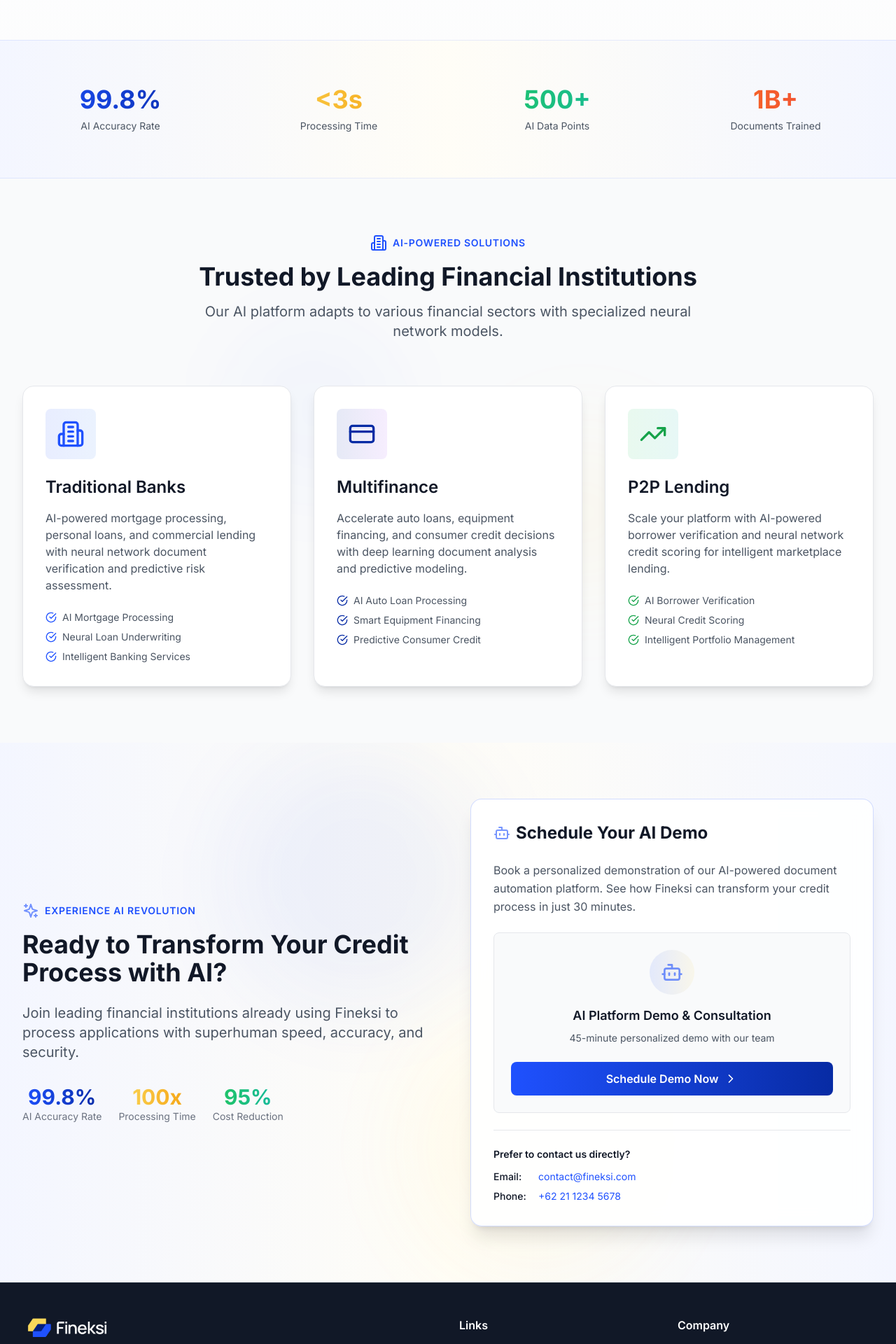
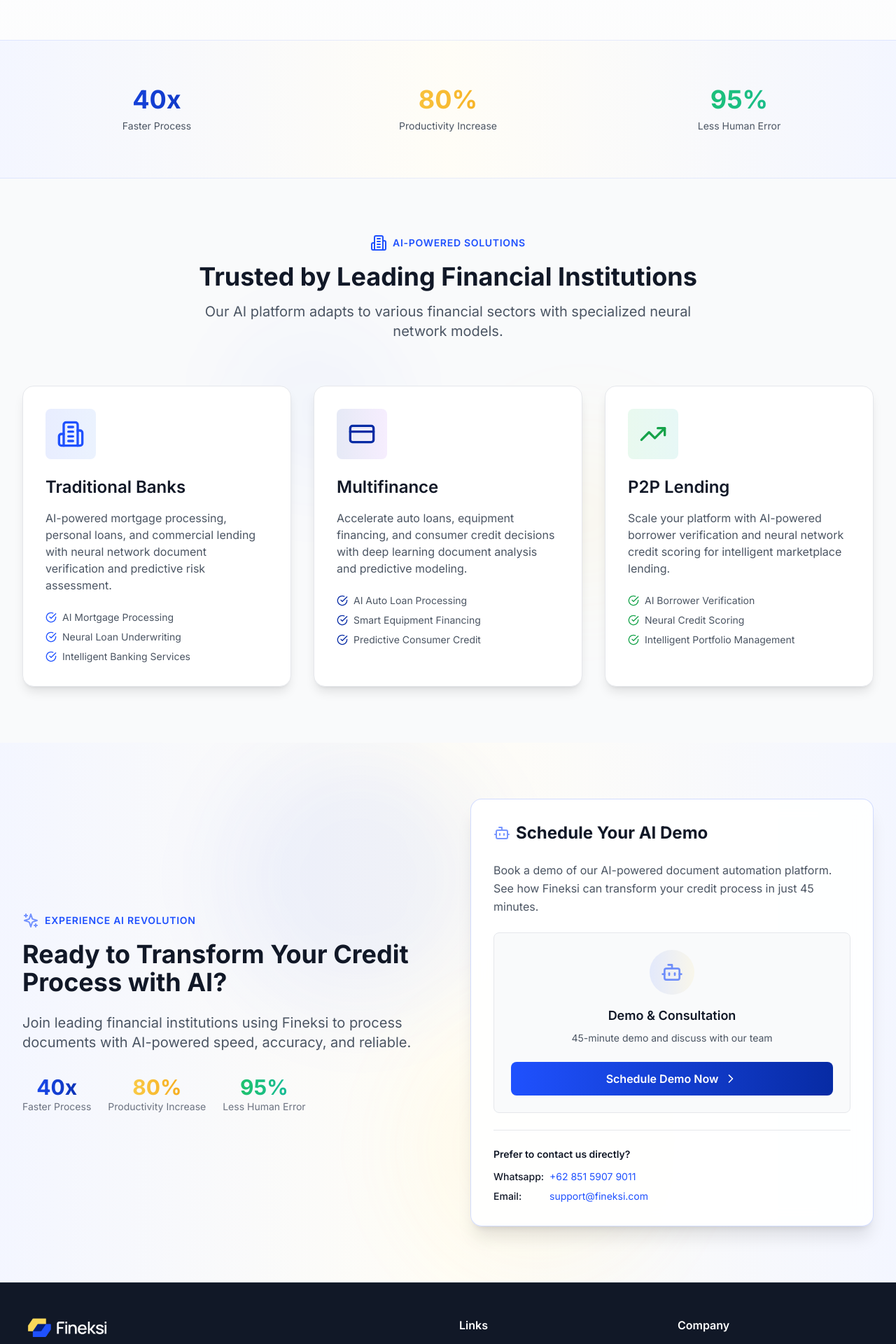
Before and after one commit to wyawin/fineksi-site, a Next.js app: page /en in a window 1280 px wide. Shown: the part 2980-4900 px from the top of the page at 70% size. Built offline with nearby package versions, Linux system fonts and the light colour scheme.

Commit message:
home update

```diff
--- a/components/Footer.tsx
+++ b/components/Footer.tsx
@@ -47,11 +47,11 @@
             {/* Contact Information */}
             <div className="flex space-x-10 mb-6">
               <div>
-                <div className="font-medium text-white mb-1">Phone</div>
+                <div className="font-medium text-white mb-1">{t('footer.whatsapp')}</div>
                 <div className="space-y-3 text-gray-400 text-sm">+62 851 5907 9011</div>
               </div>
               <div>
-                <div className="font-medium text-white mb-1">Email</div>
+                <div className="font-medium text-white mb-1">{t('footer.email')}</div>
                 <div className="space-y-3 text-gray-400 text-sm">support@fineksi.com</div>
               </div>
             </div>
--- a/components/HomePage.tsx
+++ b/components/HomePage.tsx
@@ -335,34 +335,28 @@
         </div>
       </section>
 
-      {/* AI Stats Section */}
+      {/* Stats Section */}
       <section className="py-16 bg-gradient-to-r from-[#1f51fe]/5 via-[#fad85a]/5 to-[#1f51fe]/5 border-y border-[#1f51fe]/10" aria-labelledby="stats-heading">
-        <h2 id="stats-heading" className="sr-only">AI Performance Statistics</h2>
+        <h2 id="stats-heading" className="sr-only">Solutions</h2>
         <div className="max-w-7xl mx-auto px-4 sm:px-6 lg:px-8">
-          <div className="grid grid-cols-2 md:grid-cols-4 gap-8 text-center">
+          <div className="grid grid-cols-3 md:grid-cols-3 gap-8 text-center">
             <div className="group">
               <div className="text-4xl font-bold bg-gradient-to-r from-[#1f51fe] to-[#072ba4] bg-clip-text text-transparent mb-2 group-hover:scale-110 transition-transform">
-                99.8%
+                40x
               </div>
-              <div className="text-gray-600 text-sm">{t('stats.accuracy')}</div>
+              <div className="text-gray-600 text-sm">{t('stats.faster')}</div>
             </div>
             <div className="group">
               <div className="text-4xl font-bold bg-gradient-to-r from-[#fad85a] to-[#f59e0b] bg-clip-text text-transparent mb-2 group-hover:scale-110 transition-transform">
-                &lt;3s
+                80%
               </div>
-              <div className="text-gray-600 text-sm">{t('stats.processing')}</div>
+              <div className="text-gray-600 text-sm">{t('stats.productivity')}</div>
             </div>
             <div className="group">
               <div className="text-4xl font-bold bg-gradient-to-r from-green-500 to-teal-500 bg-clip-text text-transparent mb-2 group-hover:scale-110 transition-transform">
-                500+
+                95%
               </div>
-              <div className="text-gray-600 text-sm">{t('stats.data_points')}</div>
-            </div>
-            <div className="group">
-              <div className="text-4xl font-bold bg-gradient-to-r from-orange-500 to-red-500 bg-clip-text text-transparent mb-2 group-hover:scale-110 transition-transform">
-                1B+
-              </div>
-              <div className="text-gray-600 text-sm">{t('stats.documents')}</div>
+              <div className="text-gray-600 text-sm">{t('stats.human_error')}</div>
             </div>
           </div>
         </div>
@@ -463,16 +457,16 @@
               </p>
               <div className="flex items-center space-x-6">
                 <div className="text-center">
-                  <div className="text-3xl font-bold bg-gradient-to-r from-[#1f51fe] to-[#072ba4] bg-clip-text text-transparent">99.8%</div>
-                  <div className="text-gray-500 text-sm">{t('stats.accuracy')}</div>
+                  <div className="text-3xl font-bold bg-gradient-to-r from-[#1f51fe] to-[#072ba4] bg-clip-text text-transparent">40x</div>
+                  <div className="text-gray-500 text-sm">{t('stats.faster')}</div>
                 </div>
                 <div className="text-center">
-                  <div className="text-3xl font-bold bg-gradient-to-r from-[#fad85a] to-[#f59e0b] bg-clip-text text-transparent">100x</div>
-                  <div className="text-gray-500 text-sm">{t('stats.processing')}</div>
+                  <div className="text-3xl font-bold bg-gradient-to-r from-[#fad85a] to-[#f59e0b] bg-clip-text text-transparent">80%</div>
+                  <div className="text-gray-500 text-sm">{t('stats.productivity')}</div>
                 </div>
                 <div className="text-center">
                   <div className="text-3xl font-bold bg-gradient-to-r from-green-500 to-teal-500 bg-clip-text text-transparent">95%</div>
-                  <div className="text-gray-500 text-sm">Cost Reduction</div>
+                  <div className="text-gray-500 text-sm">{t('stats.human_error')}</div>
                 </div>
               </div>
             </div>
@@ -519,12 +513,12 @@
                     <h4 className="text-sm font-semibold text-gray-900 mb-3">{t('contact.calendly.alternative_title')}</h4>
                     <div className="space-y-2 text-sm text-gray-600">
                       <div className="flex items-center">
-                        <span className="font-medium text-gray-900 w-16">Email:</span>
-                        <a href="mailto:contact@fineksi.com" className="text-[#1f51fe] hover:underline">contact@fineksi.com</a>
+                        <span className="font-medium text-gray-900 w-20">{t('footer.whatsapp')}:</span>
+                        <span className="text-[#1f51fe]">+62 851 5907 9011</span>
                       </div>
                       <div className="flex items-center">
-                        <span className="font-medium text-gray-900 w-16">Phone:</span>
-                        <a href="tel:+622112345678" className="text-[#1f51fe] hover:underline">+62 21 1234 5678</a>
+                        <span className="font-medium text-gray-900 w-20">{t('footer.email')}:</span>
+                        <span className="text-[#1f51fe]">support@fineksi.com</span>
                       </div>
                     </div>
                   </div>
--- a/public/locales/en/common.json
+++ b/public/locales/en/common.json
@@ -109,10 +109,10 @@
     }
   },
   "stats": {
-    "accuracy": "AI Accuracy Rate",
-    "processing": "Processing Time",
-    "data_points": "AI Data Points",
-    "documents": "Documents Trained"
+    "faster": "Faster Process",
+    "productivity": "Productivity Increase",
+    "human_error": "Less Human Error",
+    "fraud": "Fraud Risk Reduced"
   },
   "industries": {
     "badge": "AI-Powered Solutions",
@@ -137,12 +137,12 @@
   "contact": {
     "badge": "Experience AI Revolution",
     "title": "Ready to Transform Your Credit Process with AI?",
-    "subtitle": "Join leading financial institutions already using Fineksi to process applications with superhuman speed, accuracy, and security.",
+    "subtitle": "Join leading financial institutions using Fineksi to process documents with AI-powered speed, accuracy, and reliable.",
     "calendly": {
       "title": "Schedule Your AI Demo",
-      "description": "Book a personalized demonstration of our AI-powered document automation platform. See how Fineksi can transform your credit process in just 30 minutes.",
-      "meeting_title": "AI Platform Demo & Consultation",
-      "meeting_description": "45-minute personalized demo with our team",
+      "description": "Book a demo of our AI-powered document automation platform. See how Fineksi can transform your credit process in just 45 minutes.",
+      "meeting_title": "Demo & Consultation",
+      "meeting_description": "45-minute demo and discuss with our team",
       "schedule_button": "Schedule Demo Now",
       "alternative_title": "Prefer to contact us directly?",
       "alternative_description": "Reach out via email or phone for immediate assistance."
@@ -167,7 +167,9 @@
       "registered": "Registered",
       "certified": "Certified",
       "member": "Member"
-    }
+    },
+    "whatsapp": "Whatsapp",
+    "email": "Email"
   },
   "solutions": {
     "hero": {
@@ -300,7 +302,7 @@
     "cta": {
       "badge": "Ready to Transform",
       "title": "Transform Your Document Processing Today",
-      "subtitle": "Join leading financial institutions using Fineksi to process documents with AI-powered speed, accuracy, and intelligence.",
+      "subtitle": "Join leading financial institutions using Fineksi to process documents with AI-powered speed, accuracy, and reliable.",
       "demo": "Request Demo",
       "features": "View Features"
     }
--- a/public/locales/id/common.json
+++ b/public/locales/id/common.json
@@ -109,10 +109,10 @@
     }
   },
   "stats": {
-    "accuracy": "Tingkat Akurasi AI",
-    "processing": "Waktu Pemrosesan",
-    "data_points": "Titik Data AI",
-    "documents": "Dokumen Terlatih"
+    "faster": "Proses Lebih Cepat",
+    "productivity": "Produktivitas Meningkat",
+    "human_error": "Human Error Berkurang",
+    "fraud": "Mengurangi Resiko Fraud"
   },
   "industries": {
     "badge": "Solusi Bertenaga AI",
@@ -137,12 +137,12 @@
   "contact": {
     "badge": "Rasakan Revolusi AI",
     "title": "Siap Mentransformasi Proses Kredit Anda dengan AI?",
-    "subtitle": "Bergabunglah dengan institusi keuangan terkemuka yang sudah menggunakan Fineksi untuk memproses aplikasi dengan kecepatan, akurasi, dan keamanan superhuman.",
+    "subtitle": "Bergabunglah dengan institusi keuangan terkemuka yang menggunakan Fineksi untuk memproses dokumen dengan kecepatan, akurasi, dan diandalkan dengan berbasis AI.",
     "calendly": {
       "title": "Jadwalkan Demo Anda",
-      "description": "Pesan demonstrasi personal platform otomatisasi dokumen bertenaga AI kami. Lihat bagaimana Fineksi dapat mentransformasi proses kredit Anda hanya dalam 30 menit.",
-      "meeting_title": "Demo Platform AI & Konsultasi",
-      "meeting_description": "Demo personal 45 menit dengan tim kami",
+      "description": "Jadwalkan demo untuk platform otomatisasi dokumen berbasis AI kami. Lihat bagaimana Fineksi dapat mentransformasi proses kredit Anda hanya dalam 45 menit.",
+      "meeting_title": "Demo & Konsultasi",
+      "meeting_description": "Demo dan diskusi 45 menit dengan tim kami",
       "schedule_button": "Jadwalkan Demo Sekarang",
       "alternative_title": "Lebih suka menghubungi kami langsung?",
       "alternative_description": "Hubungi melalui email atau telepon untuk bantuan segera."
@@ -167,7 +167,9 @@
       "registered": "Terdaftar",
       "certified": "Bersertifikat",
       "member": "Anggota"
-    }
+    },
+    "whatsapp": "Whatsapp",
+    "email": "Email"
   },
   "solutions": {
     "hero": {
@@ -300,7 +302,7 @@
     "cta": {
       "badge": "Siap Bertransformasi",
       "title": "Transformasikan Pemrosesan Dokumen Anda Hari Ini",
-      "subtitle": "Bergabunglah dengan institusi keuangan terkemuka yang menggunakan Fineksi untuk memproses dokumen dengan kecepatan, akurasi, dan kecerdasan berbasis AI.",
+      "subtitle": "Bergabunglah dengan institusi keuangan terkemuka yang menggunakan Fineksi untuk memproses dokumen dengan kecepatan, akurasi, dan diandalkan dengan berbasis AI.",
       "demo": "Jadwalkan Demo",
       "features": "Lihat Fitur"
     }
```
